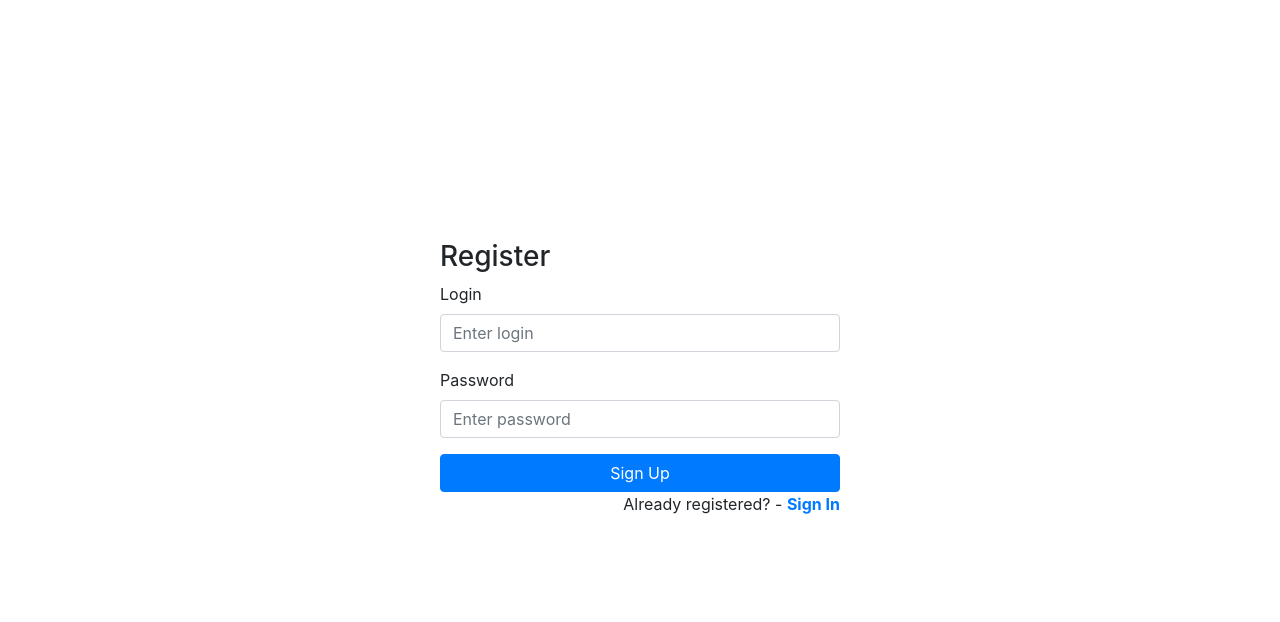
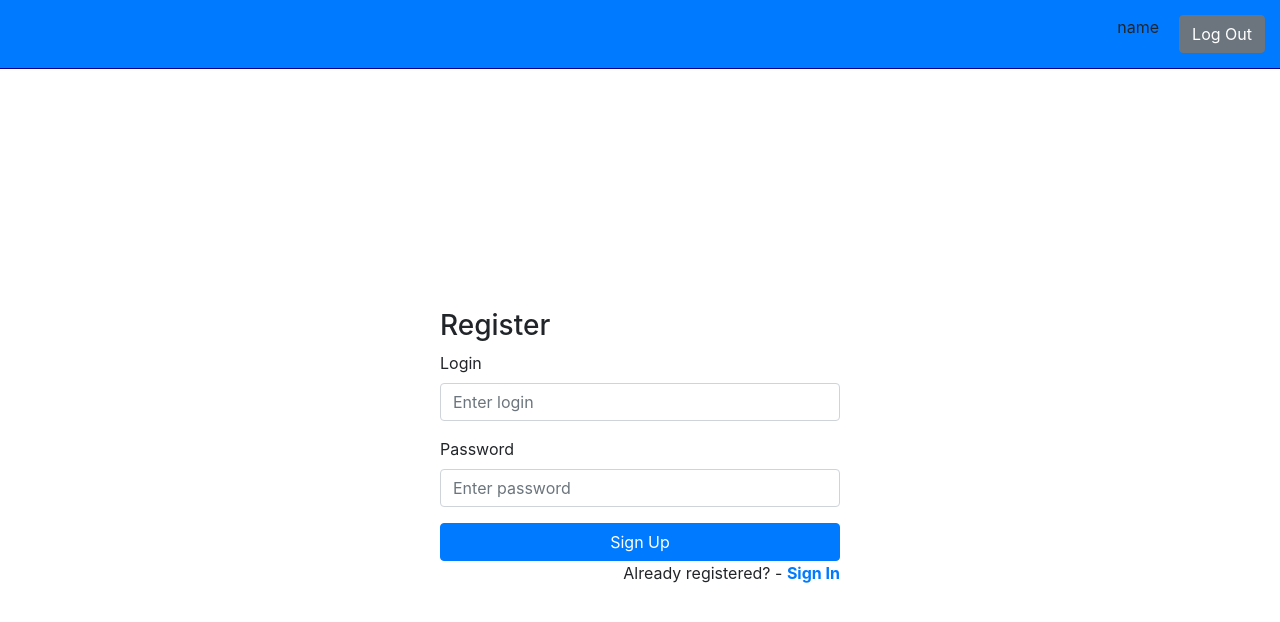
Before and after one commit to empireV/ManagerApp, a React (Create React App) app in the folder client/manager-app/: page / in a window 1280 px wide. Shown: the top 622 px of the page. Built offline with nearby package versions, Linux system fonts and the light colour scheme.

Commit message:
header in progress

```diff
--- a/client/manager-app/src/app/App.js
+++ b/client/manager-app/src/app/App.js
@@ -15,7 +15,7 @@ import {Register} from "../sign/Register";
 function App() {
   return (
     <div className="App">
-      {/*<Header/>*/}
+      <Header/>
       {/*<Login/>*/}
       <Register/>
     </div>
--- a/client/manager-app/src/header/Header.js
+++ b/client/manager-app/src/header/Header.js
@@ -1,5 +1,5 @@
 import React, {Component} from "react";
-
+import axios from 'axios';
 import './Header.scss';
 
 const CN = 'app-header'
@@ -10,14 +10,16 @@ export class Header extends Component {
     }
     logout = () => {
         console.log('logout');
+        axios.post(' ',{ })
+            .then()
     }
     render() {
         return (
-            <div className={`${CN}`}>
+            <div className={`${CN} bg-primary`}>
                 <div className={`${CN}-user`}>
                     name
                 </div>
-                <button type='button' className={`${CN}-logout btn btn-primary`} onClick={this.logout}>Logout</button>
+                <button type='button' className={`${CN}-logout btn btn-secondary`} onClick={this.logout}>Log Out</button>
             </div>
         )
     }
```
Also changed, not shown: client/manager-app/src/sign/Login.js (line endings or trailing spaces).
